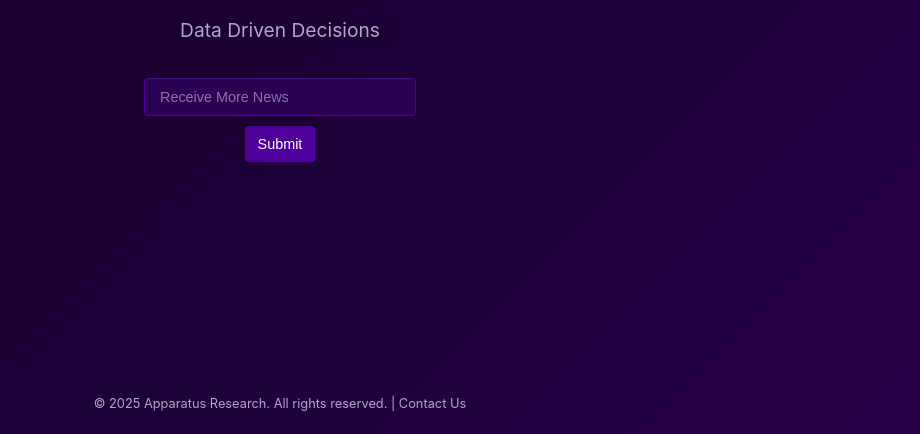
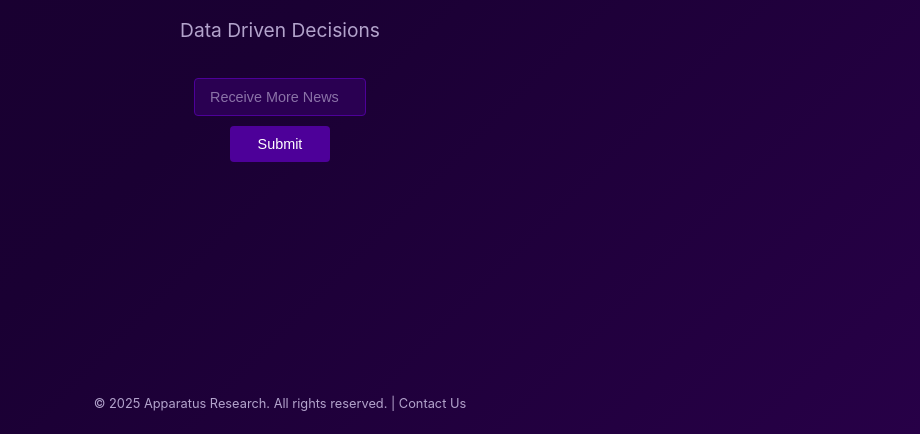
Before and after one commit to apparatusresearch/website, a plain HTML site: page index.html in a window 1280 px wide. Shown: the part 366-800 px from the top of the page, without its empty margins (360-1280 px from the left). Drawn offline with Linux system fonts and the light colour scheme.

Commit message:
wrong button

```diff
--- a/index.html
+++ b/index.html
@@ -50,7 +50,7 @@
             border: 1px solid #4d0099;
             color: #ffffff;
             padding: 10px 15px;
-            width: 240px;
+            width: 140px;
             font-size: 0.9rem;
             transition: all 0.3s ease;
             border-radius: 4px;
@@ -72,7 +72,7 @@
             border-radius: 4px;
             cursor: pointer;
             width: 100%; /* Change width to 100% */
-            max-width: 70px; /* Set a maximum width */
+            max-width: 100px; /* Set a maximum width */
         }
         input[type="submit"]:hover {
             background: #6600cc;
```
